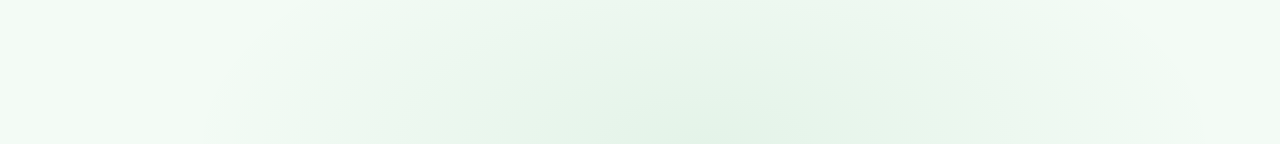
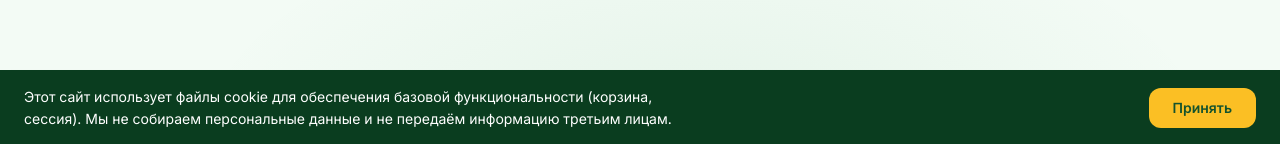
Before and after one commit to Zapolskikh/daily-rent-web, a React (Vite) app in the folder frontend/: page /admin in a window 1280 px wide. Shown: the part 653-797 px from the top of the page. Built offline with nearby package versions, Linux system fonts and the light colour scheme; no server answers.

Commit message:
fix: update install command in vercel.json to include optional dependencies and streamline package removal

```diff
--- a/frontend/src/App.jsx
+++ b/frontend/src/App.jsx
@@ -6,6 +6,7 @@ import AdminPage from './pages/AdminPage'
 import DeliveryTermsPage from './pages/DeliveryTermsPage'
 import CartPage from './pages/CartPage'
 import ContactPage from './pages/ContactPage'
+import CookieBanner from './components/CookieBanner'
 
 function CartIcon() {
   const { totalCount } = useCart()
@@ -83,6 +84,7 @@ export default function App() {
   return (
     <CartProvider>
       <Layout />
+      <CookieBanner />
     </CartProvider>
   )
 }
--- /dev/null
+++ b/frontend/src/components/CookieBanner.jsx
@@ -0,0 +1,33 @@
+import { useState, useEffect } from 'react'
+
+export default function CookieBanner() {
+  const [visible, setVisible] = useState(false)
+
+  useEffect(() => {
+    if (!localStorage.getItem('cookie_consent')) {
+      setVisible(true)
+    }
+  }, [])
+
+  function accept() {
+    localStorage.setItem('cookie_consent', '1')
+    setVisible(false)
+  }
+
+  if (!visible) return null
+
+  return (
+    <div className="fixed bottom-0 left-0 right-0 z-50 flex items-center justify-between gap-4 bg-[#0a3d1f] px-6 py-4 text-white shadow-lg sm:flex-row flex-col text-center sm:text-left">
+      <p className="text-sm leading-relaxed max-w-2xl">
+        Этот сайт использует файлы cookie для обеспечения базовой функциональности (корзина, сессия).
+        Мы не собираем персональные данные и не передаём информацию третьим лицам.
+      </p>
+      <button
+        onClick={accept}
+        className="shrink-0 rounded-xl bg-amber-400 px-6 py-2.5 text-sm font-semibold text-green-900 hover:bg-amber-300 transition whitespace-nowrap"
+      >
+        Принять
+      </button>
+    </div>
+  )
+}
```
